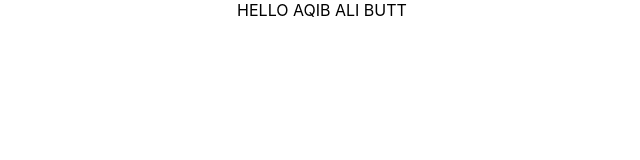
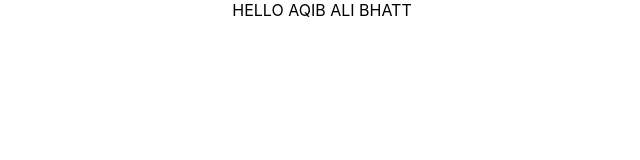
Before and after one commit to Alibutt787/aqibreact-1, a React (Create React App) app: page / in a window 1280 px wide. Shown: the top 160 px of the page, without its empty margins (318-958 px from the left). Built offline with nearby package versions, Linux system fonts and the light colour scheme.

Commit message:
Update App.js

```diff
--- a/src/App.js
+++ b/src/App.js
@@ -5,7 +5,7 @@ import './App.css';
 function App() {
   return (
     <div className="App">
-    HELLO AQIB ALI BUTT
+    HELLO AQIB ALI BHATT
     </div>
   );
 }
```
